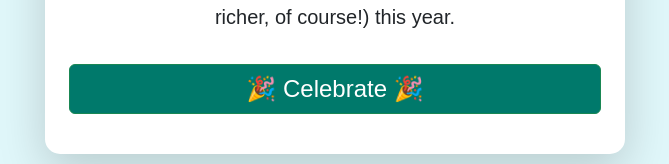
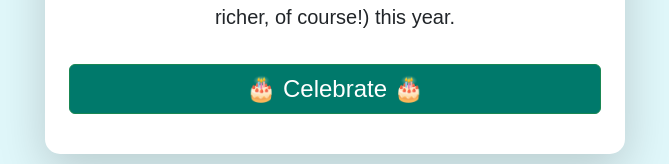
Before and after one commit to diannurftunmul/assignment2, a plain HTML site: page index.html in a window 1280 px wide. Shown: the part 535-699 px from the top of the page, without its empty margins (305-974 px from the left). Drawn offline with nearby package versions, Linux system fonts and the light colour scheme.

Commit message:
Update on index.html

```diff
--- a/index.html
+++ b/index.html
@@ -37,13 +37,13 @@
           </p>
         </div>
 
-        <!-- Interactive Celebrate Text -->
+        <!-- Confetti -->
         <input type="checkbox" id="celebrate" class="d-none" />
         <label
           style="text-align: center"
           for="celebrate"
           class="btn btn-success mt-3 mb-3"
-          >🎉 Celebrate 🎉</label
+          >🎂 Celebrate 🎂</label
         >
 
         <div class="confetti">
```
